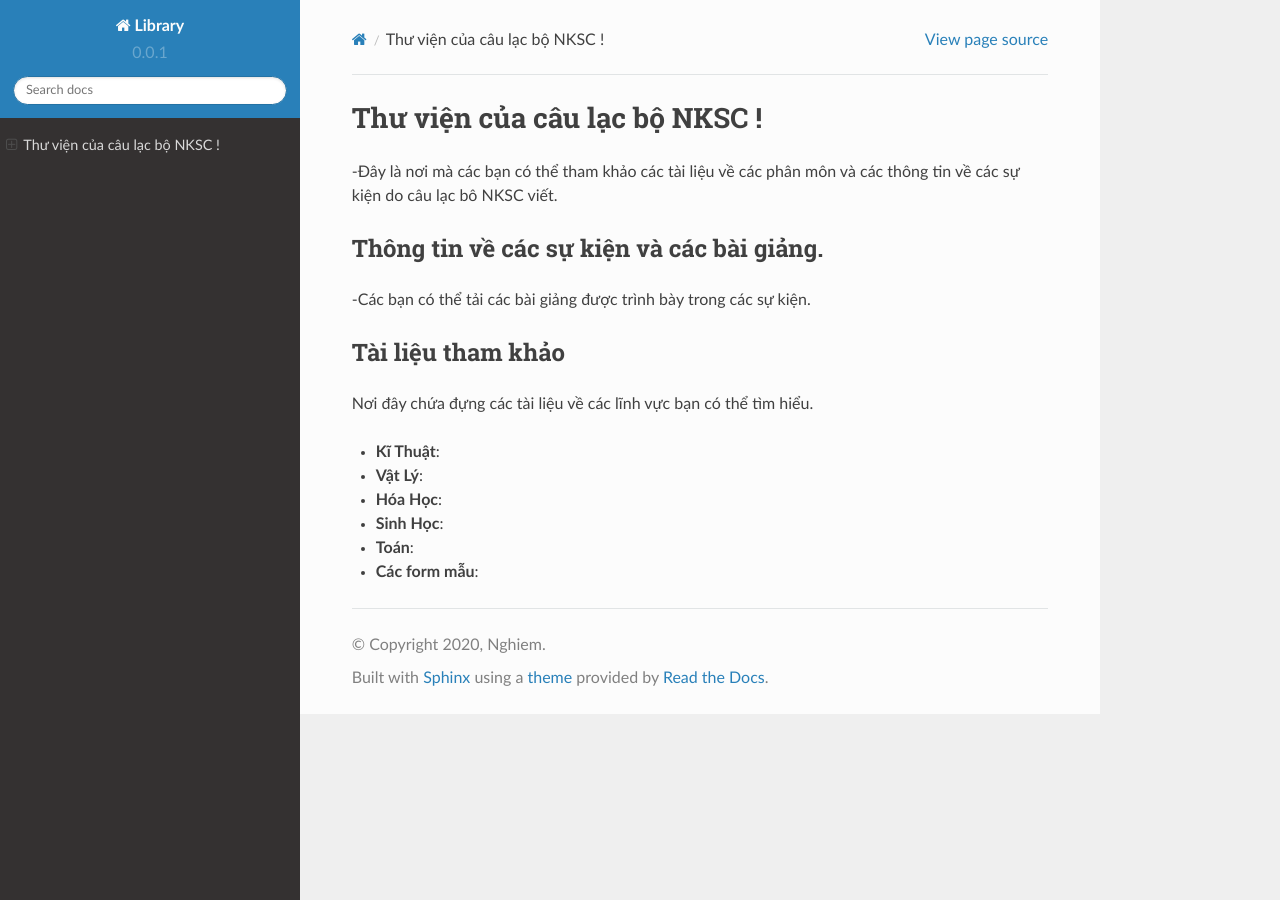
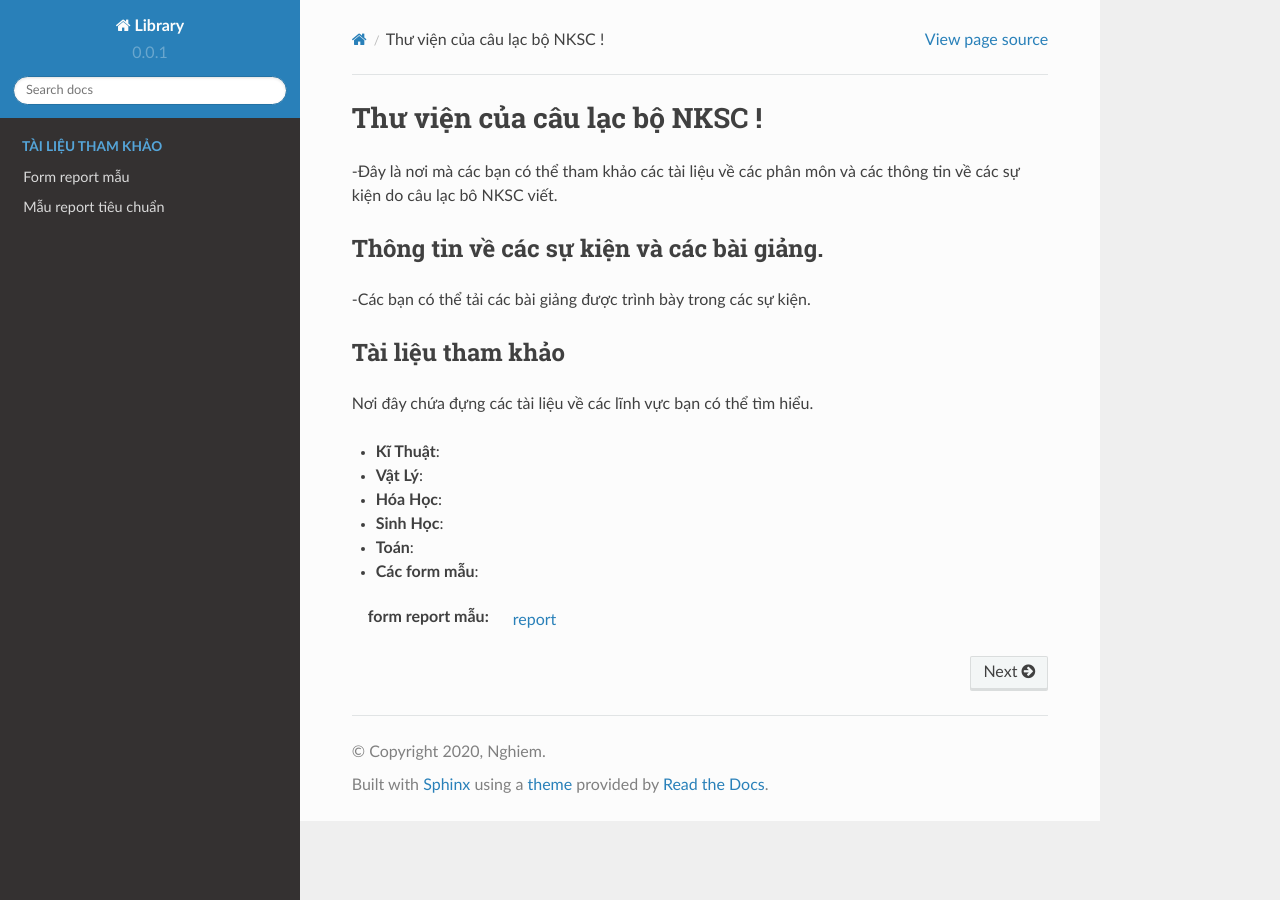
Before and after one commit to nghiemkythu/demoo, a Sphinx documentation site: the page built from docs/source/index.rst, in a window 1280 px wide. Built offline with Sphinx 7.4.7 and the Read the Docs theme 2.0.0, drawn with Linux system fonts in a browser that asks for light colours.

Commit message:
'hoctap'

```diff
--- a/docs/source/index.rst
+++ b/docs/source/index.rst
@@ -38,8 +38,11 @@ Nơi đây chứa đựng các tài liệu về các lĩnh vực bạn có thể
 
 * **Các form mẫu**:
 
+:form report mẫu: :doc:`report</Các form mẫu/documentation>`
 
 .. toctree::
    :maxdepth: 2
    :hidden:
-   :caption:
+   :caption: Tài liệu tham khảo
+
+   /Các form mẫu/documentation
```
